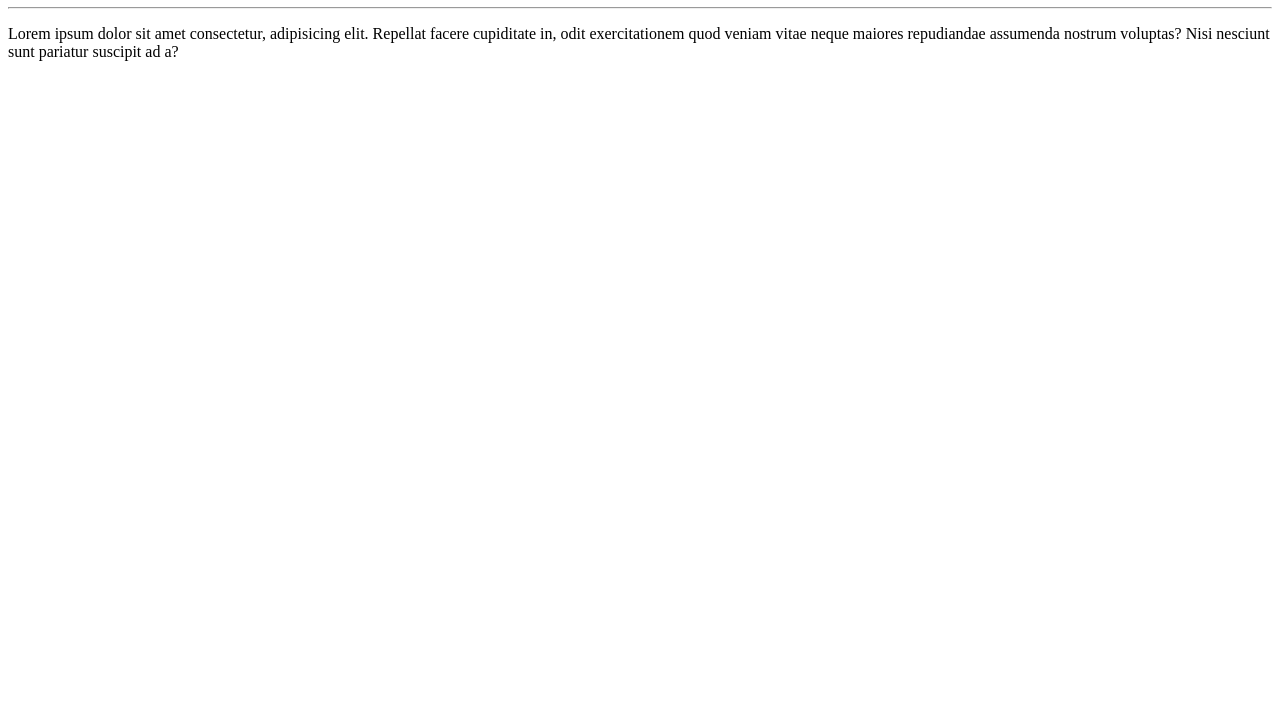
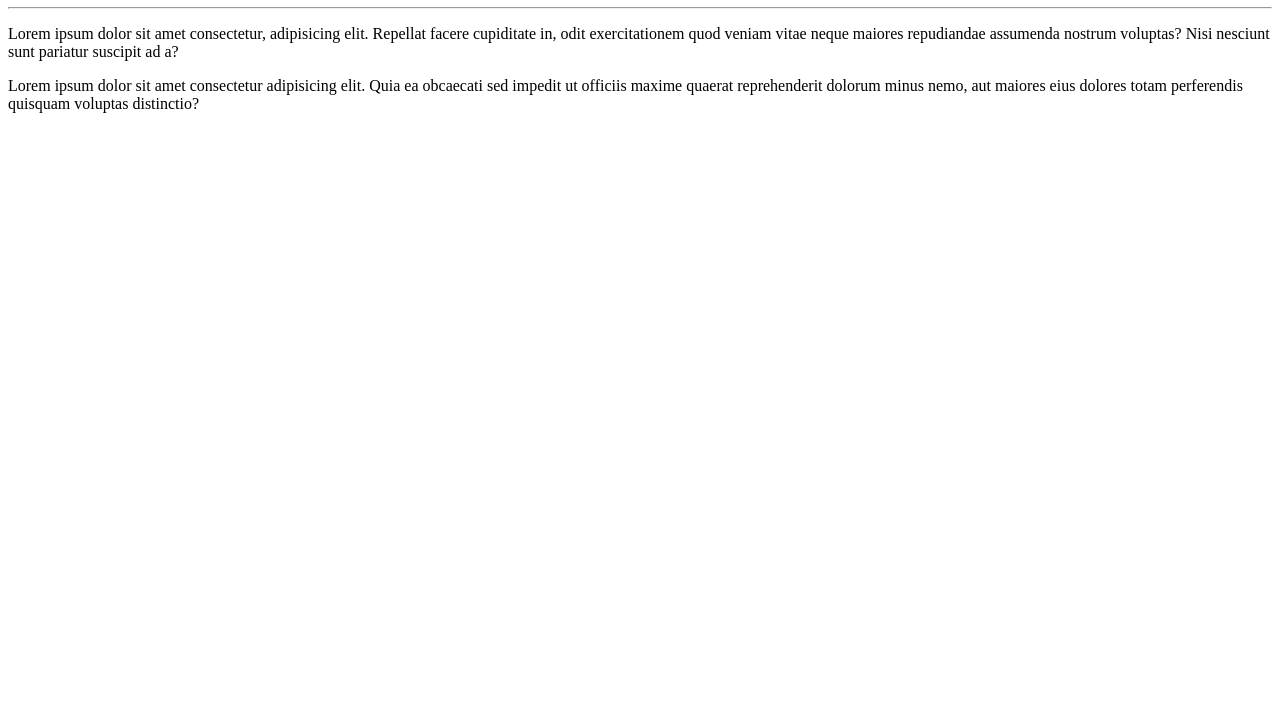
Before and after one commit to Bharreto/Ola-Mundo, a plain HTML site: page Site Exemplo/index.html in a window 1280 px wide. Shown: the part 73-800 px from the top of the page. Drawn offline with Linux system fonts and the light colour scheme.

Commit message:
adicionei um paragrafo

```diff
--- a/Site Exemplo/index.html
+++ b/Site Exemplo/index.html
@@ -14,5 +14,6 @@
          neque maiores repudiandae assumenda
          nostrum voluptas? Nisi nesciunt sunt
          pariatur suscipit ad a?</p>
+    <p>Lorem ipsum dolor sit amet consectetur adipisicing elit. Quia ea obcaecati sed impedit ut officiis maxime quaerat reprehenderit dolorum minus nemo, aut maiores eius dolores totam perferendis quisquam voluptas distinctio?</p>
 </body>
 </html>
```
